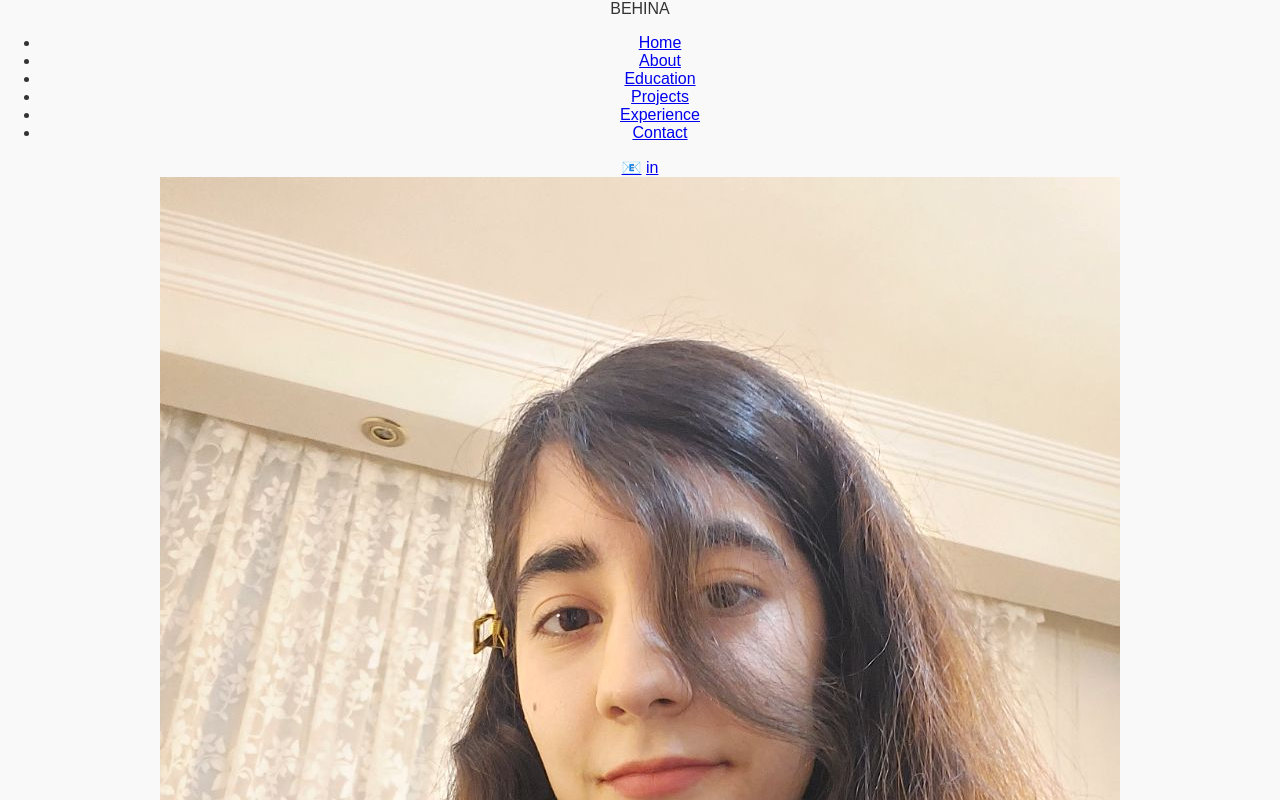
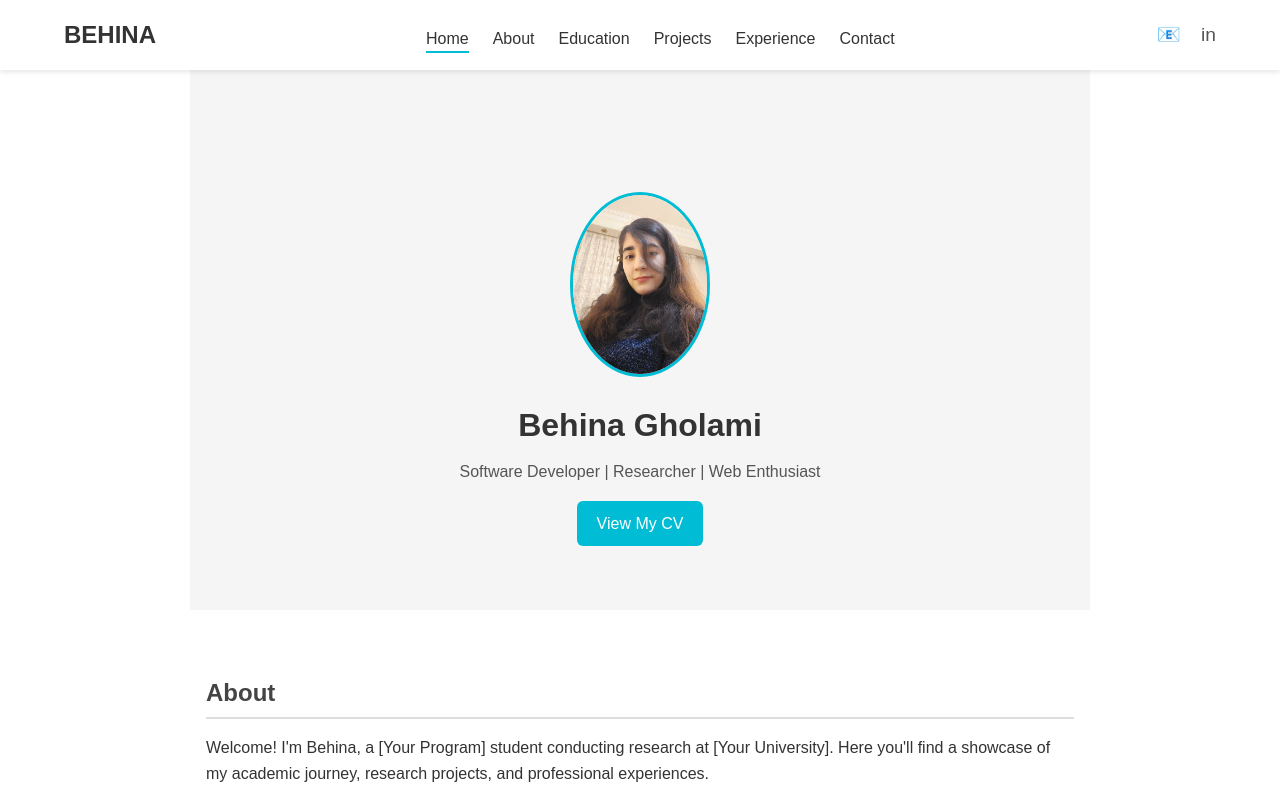
Before and after one commit to behinagholamy-debug/Behina-gholami.github.io, a plain HTML site: page index.html in a window 1280 px wide. Shown: the top 800 px of the page. Drawn offline with Linux system fonts and the light colour scheme; a script that the page names is missing.

Commit message:
Update styles.css

```diff
--- a/styles.css
+++ b/styles.css
@@ -1,46 +1,127 @@
+/* Reset */
+* {
+  margin: 0;
+  padding: 0;
+  box-sizing: border-box;
+  scroll-behavior: smooth;
+}
+
 body {
   font-family: Arial, sans-serif;
-  margin: 0;
-  padding: 0;
-  text-align: center;
-  background: #f9f9f9;
+  line-height: 1.6;
   color: #333;
 }
 
-header {
-  padding: 20px;
+/* Navbar */
+.navbar {
+  position: fixed;
+  top: 0;
+  left: 0;
+  width: 100%;
+  background: #fff;
+  display: flex;
+  justify-content: space-between;
+  align-items: center;
+  padding: 1rem 5%;
+  box-shadow: 0 2px 5px rgba(0,0,0,0.1);
+  z-index: 1000;
 }
 
-.profile {
-  width: 200px;
-  height: 200px;
-  border-radius: 50%;
-  margin: 20px 0;
-  border: 5px solid white;
-  box-shadow: 0 4px 12px rgba(0,0,0,0.2);
+.logo {
+  font-weight: bold;
+  font-size: 1.5rem;
 }
 
-h1 {
-  margin: 10px 0;
-  font-size: 28px;
+.nav-links {
+  list-style: none;
+  display: flex;
+  gap: 1.5rem;
 }
 
-p {
-  max-width: 600px;
-  margin: 10px auto;
-  line-height: 1.5;
+.nav-links li a {
+  text-decoration: none;
+  color: #333;
+  font-weight: 500;
+}
+
+.nav-links li a.active,
+.nav-links li a:hover {
+  border-bottom: 2px solid #00bcd4;
+  padding-bottom: 0.2rem;
+}
+
+.social-links a {
+  margin-left: 1rem;
+  text-decoration: none;
+  font-size: 1.2rem;
+  color: #555;
+}
+
+.social-links a:hover {
+  color: #00bcd4;
+}
+
+/* Hero Section */
+.hero {
+  text-align: center;
+  padding: 8rem 1rem 4rem;
+  background: #f5f5f5;
+}
+
+.profile-pic {
+  width: 140px;
+  border-radius: 50%;
+  margin-bottom: 1rem;
+  border: 3px solid #00bcd4;
+}
+
+.hero h1 {
+  font-size: 2rem;
+  margin-bottom: 0.5rem;
+}
+
+.hero p {
+  margin-bottom: 1rem;
+  color: #555;
 }
 
 .cv-btn {
   display: inline-block;
-  margin-top: 20px;
-  padding: 12px 24px;
-  background: teal;
-  color: white;
+  padding: 0.6rem 1.2rem;
+  background: #00bcd4;
+  color: #fff;
   text-decoration: none;
-  border-radius: 30px;
-  font-weight: bold;
+  border-radius: 6px;
 }
+
 .cv-btn:hover {
-  background: #006666;
+  background: #0097a7;
 }
+
+/* Sections */
+section {
+  max-width: 900px;
+  margin: 4rem auto;
+  padding: 0 1rem;
+}
+
+section h2 {
+  margin-bottom: 1rem;
+  border-bottom: 2px solid #ddd;
+  padding-bottom: 0.3rem;
+  color: #444;
+}
+
+ul {
+  list-style: disc;
+  padding-left: 1.5rem;
+  margin-top: 0.5rem;
+}
+
+/* Footer */
+footer {
+  text-align: center;
+  padding: 1rem;
+  background: #222;
+  color: #fff;
+}
```
